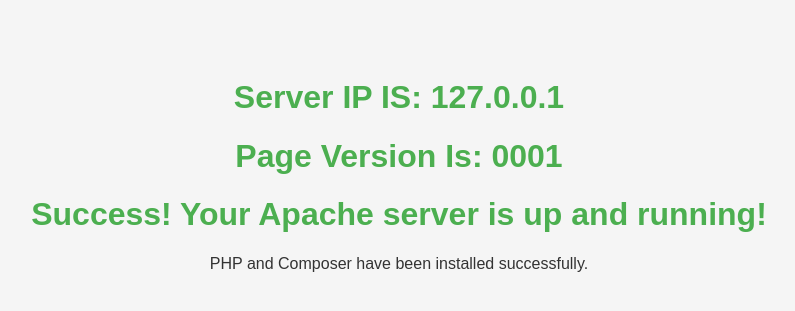
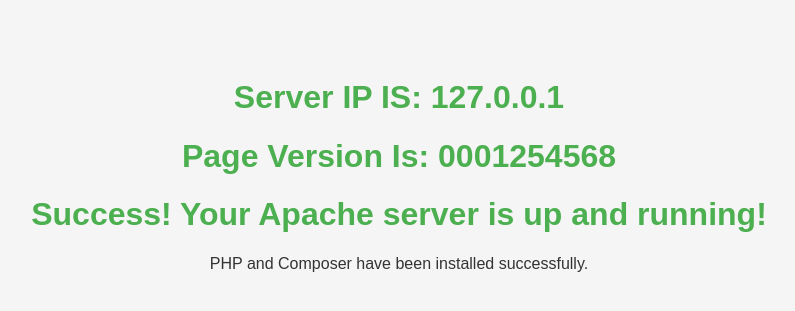
Before and after one commit to hdsharma86/repo-ci-cd-demo, a PHP site: page / in a window 1280 px wide. Shown: the top 311 px of the page, without its empty margins (241-1036 px from the left). Run offline with PHP 8.4, Linux system fonts and the light colour scheme.

Commit message:
one more version

```diff
--- a/index.php
+++ b/index.php
@@ -22,7 +22,7 @@ $server_ip = gethostbyname(gethostname());
 </head>
 <body>
     <h1>Server IP IS: <?php echo $server_ip; ?></h1>
-    <h1>Page Version Is: 0001</h1>
+    <h1>Page Version Is: 0001254568</h1>
     <h1>Success! Your Apache server is up and running!</h1>
     <p>PHP and Composer have been installed successfully.</p>
 </body>
```
